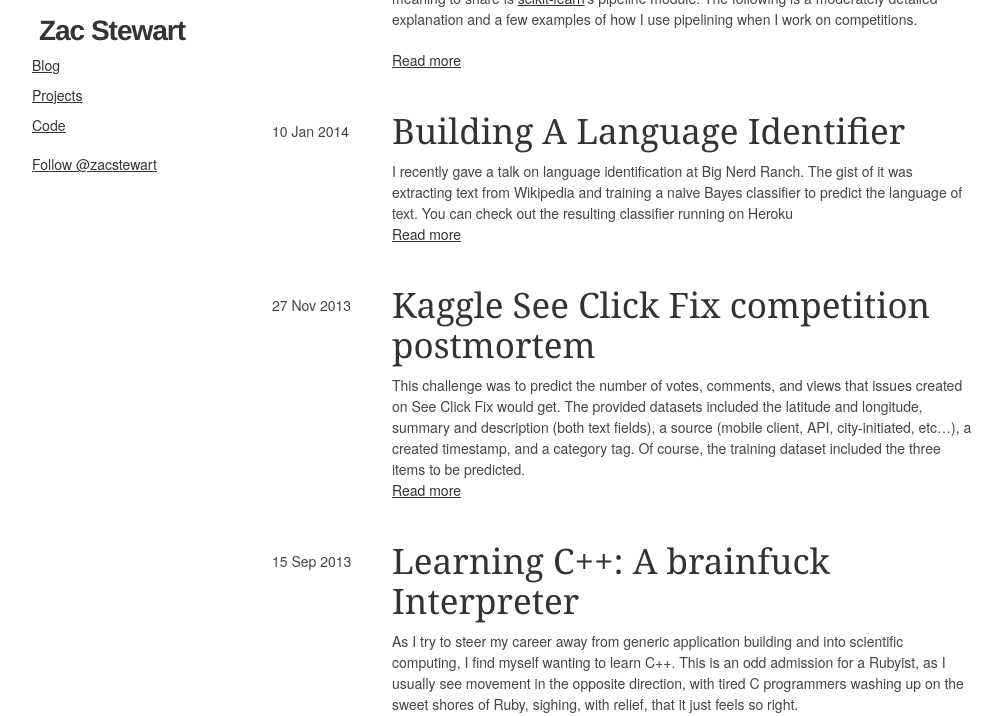
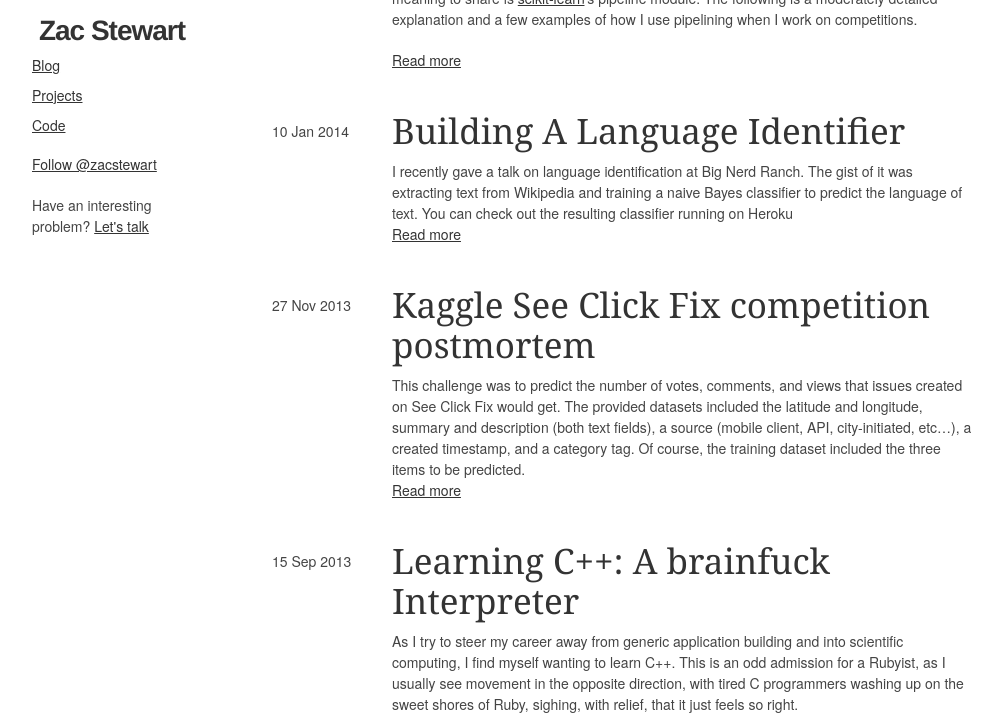
Before and after one commit to zacstewart/zacstewart.github.io, a Jekyll site: the page built from index.html, in a window 1280 px wide and 900 px high, cut to the strip 184-900 px from the top of the window. Shown: the whole strip, without its empty margins (138-1140 px from the left). Built offline with Jekyll 4.4.1, drawn with Linux system fonts in a browser that asks for light colours; Markdown is read by kramdown in place of the engine named in the settings; comment, search, counter and statistics services are not loaded.

Commit message:
Add self-plug

```diff
--- a/_layouts/default.html
+++ b/_layouts/default.html
@@ -31,6 +31,7 @@
         <h1 id="logo" class="remove-bottom">
           <a href="/">Zac Stewart</a>
         </h1>
+
         <nav>
           <ul>
             <li><a href="/">Blog</a></li>
@@ -38,10 +39,18 @@
             <li><a href="http://github.com/zacstewart">Code</a></li>
           </ul>
         </nav>
-        <a href="http://twitter.com/zacstewart"
-          class="twitter-follow-button"
-          data-button="grey"
-          data-show-count="false">Follow @zacstewart</a>
+
+        <p>
+          <a href="http://twitter.com/zacstewart"
+            class="twitter-follow-button"
+            data-button="grey"
+            data-show-count="false">Follow @zacstewart</a>
+        </p>
+
+        <p>
+        Have an interesting problem?
+        <a href="mailto:zgstewart@gmail.com?subject=Work">Let's talk</a>
+        </p>
       </div>
       <div class="twelve columns offset-by-one">
         {{ content }}
```
